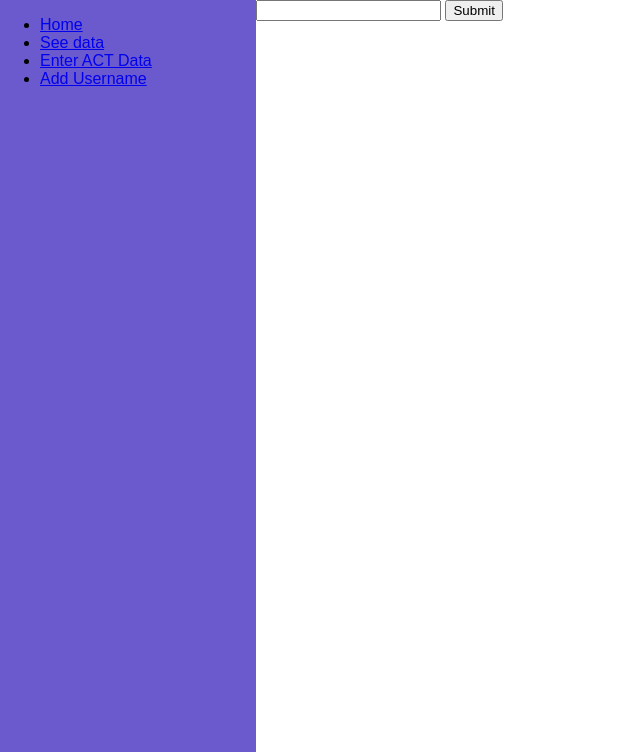
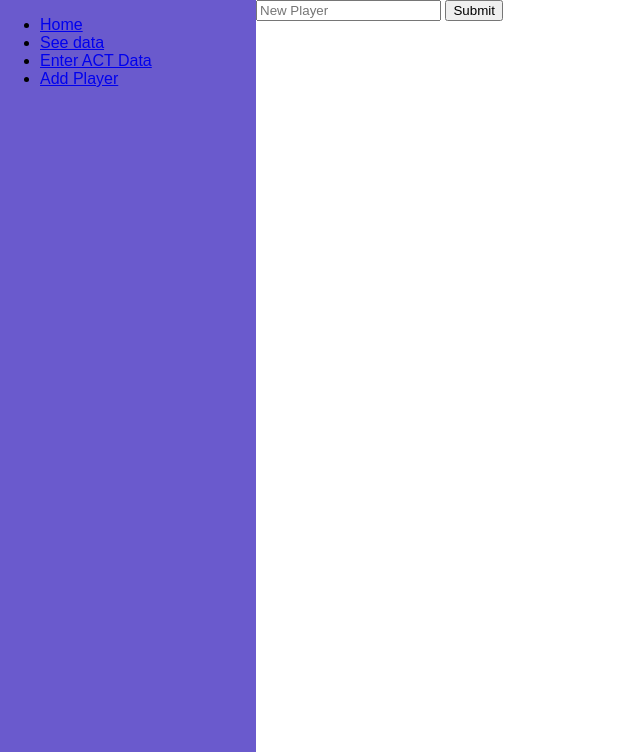
Before and after one commit to sig-pi-wm/act-website, a Flask app: page /add-username in a window 1280 px wide. Shown: the part 48-800 px from the top of the page, without its empty margins (0-640 px from the left). Run offline with Flask 3, Linux system fonts and the light colour scheme; parts of the project's set-up code (start-up, migrations or seed data) failed here and were passed over.

Commit message:
add player finalized

```diff
--- a/templates/add-username.html
+++ b/templates/add-username.html
@@ -1,12 +1,12 @@
 {% extends "base.html" %}
 
 {% block title %}
-Add Username
+Add Player
 {% endblock %}
 
 {% block main %}
 <form action="/add-username" method="POST">
-    <input name="username" />
+    <input name="username" placeholder="New Player"/>
     <input type="submit" />
 </form>
 {% endblock %}
--- a/templates/base.html
+++ b/templates/base.html
@@ -21,7 +21,7 @@
             <li><a href="/">Home</a></li>
             <li><a href="/data">See data</a></li>
             <li><a href="/input">Enter ACT Data</a></li>
-            <li><a href="/add-username">Add Username</a></li>
+            <li><a href="/add-username">Add Player</a></li>
         </ul>
     </nav>
     <main class="body-main" id="body-main">
```
